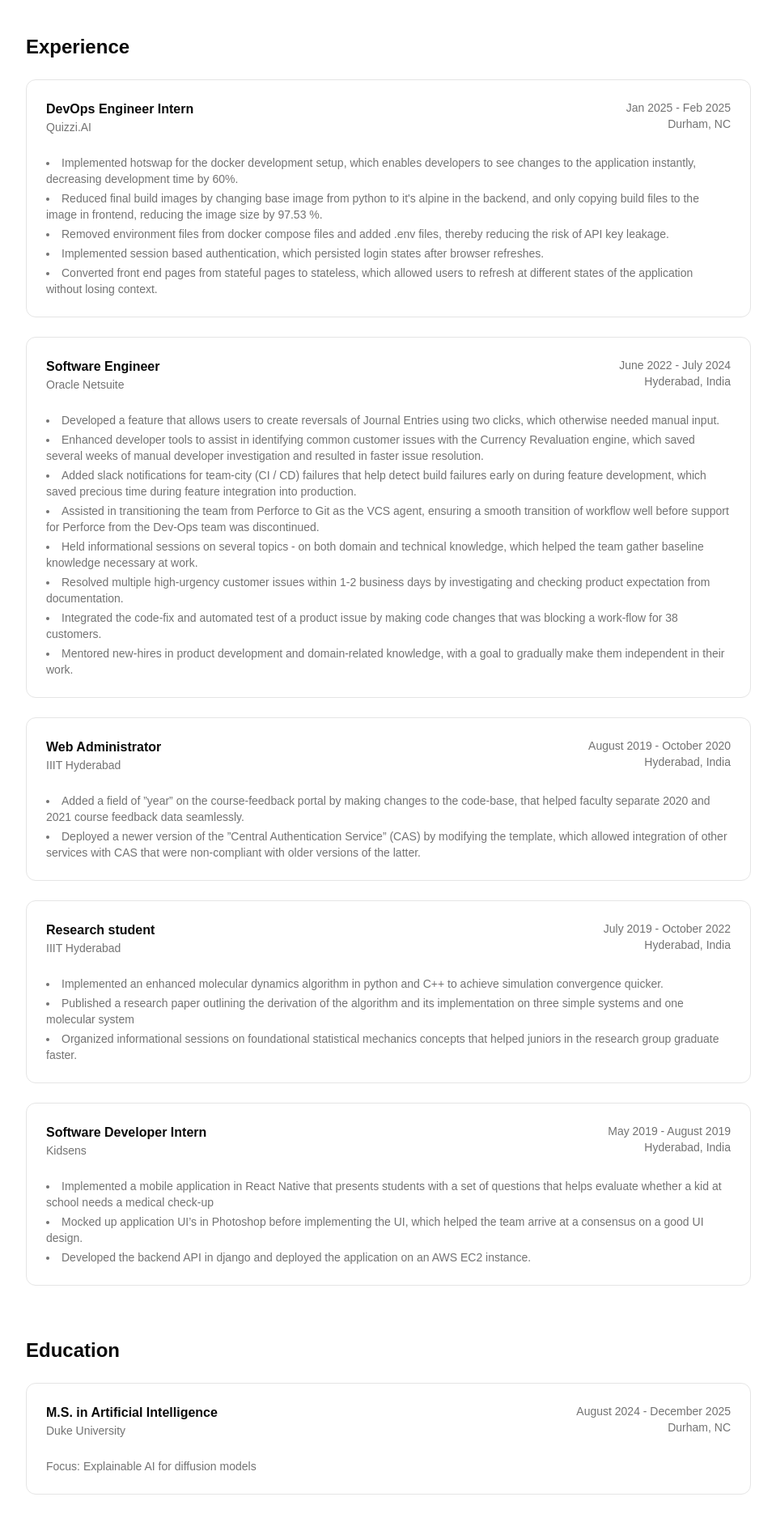
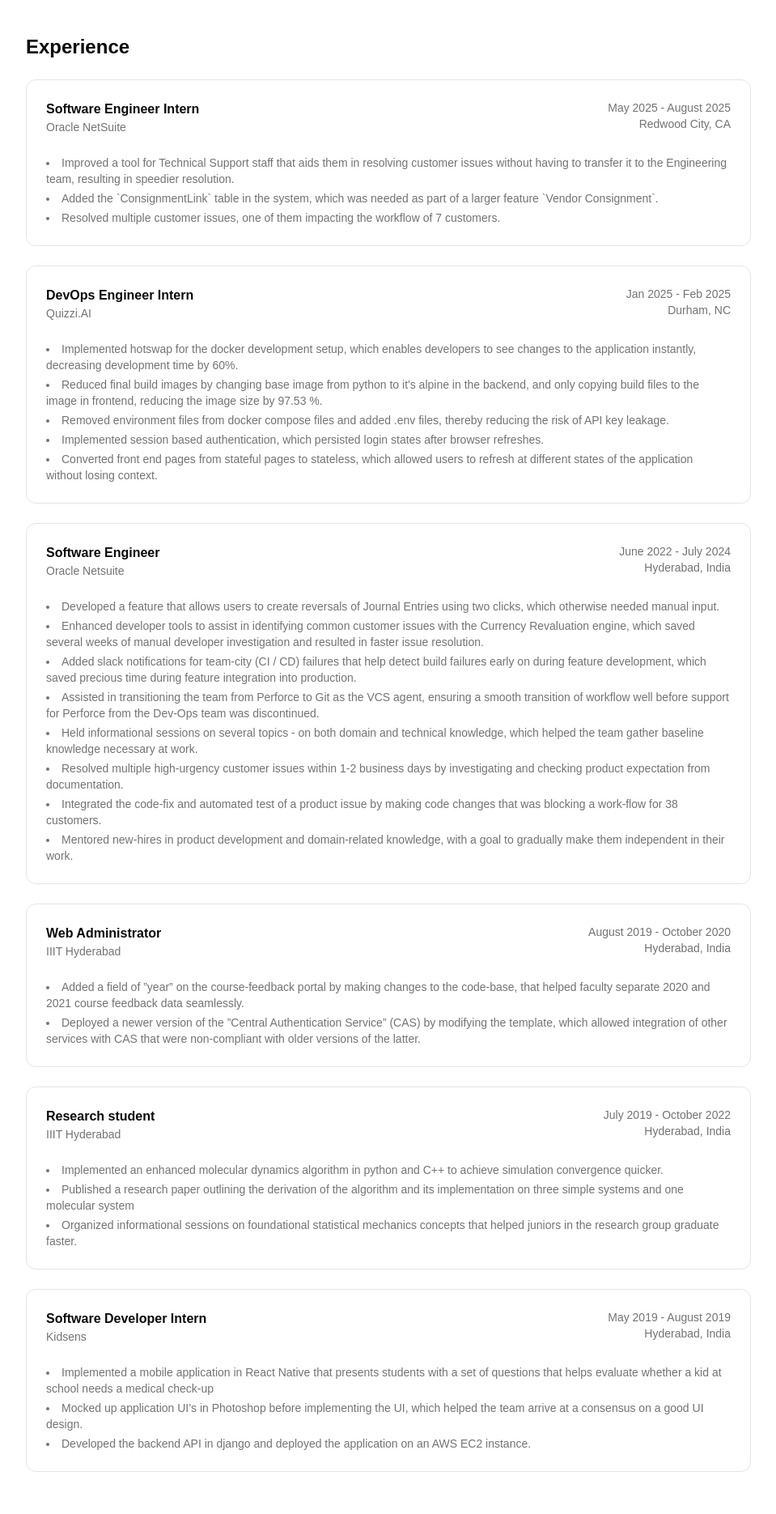
Before and after one commit to shaunak-badani/shaunak-badani.github.io, a Next.js app: page / in a window 1280 px wide. Shown: the part 420-2290 px from the top of the page at 81% size, without its empty margins (160-1119 px from the left). Built offline with nearby package versions, Linux system fonts and the light colour scheme.

Commit message:
Updated Experience and degree name

```diff
--- a/src/data/content.ts
+++ b/src/data/content.ts
@@ -41,6 +41,17 @@ export const skills = [
 ];
 
 export const experience = [
+  {
+    title: "Software Engineer Intern",
+    company: "Oracle NetSuite",
+    location: "Redwood City, CA",
+    period: "May 2025 - August 2025",
+    description: [
+      "Improved a tool for Technical Support staff that aids them in resolving customer issues without having to transfer it to the Engineering team, resulting in speedier resolution.",
+      "Added the `ConsignmentLink` table in the system, which was needed as part of a larger feature `Vendor Consignment`.",
+      "Resolved multiple customer issues, one of them impacting the workflow of 7 customers."
+    ],
+  },
   {
     title: "DevOps Engineer Intern",
     company: "Quizzi.AI",
@@ -106,7 +117,7 @@ export const experience = [
 
 export const education = [
   {
-    degree: "M.S. in Artificial Intelligence",
+    degree: "M.Eng in Artificial Intelligence",
     school: "Duke University",
     location: "Durham, NC",
     period: "August 2024 - December 2025",
```
